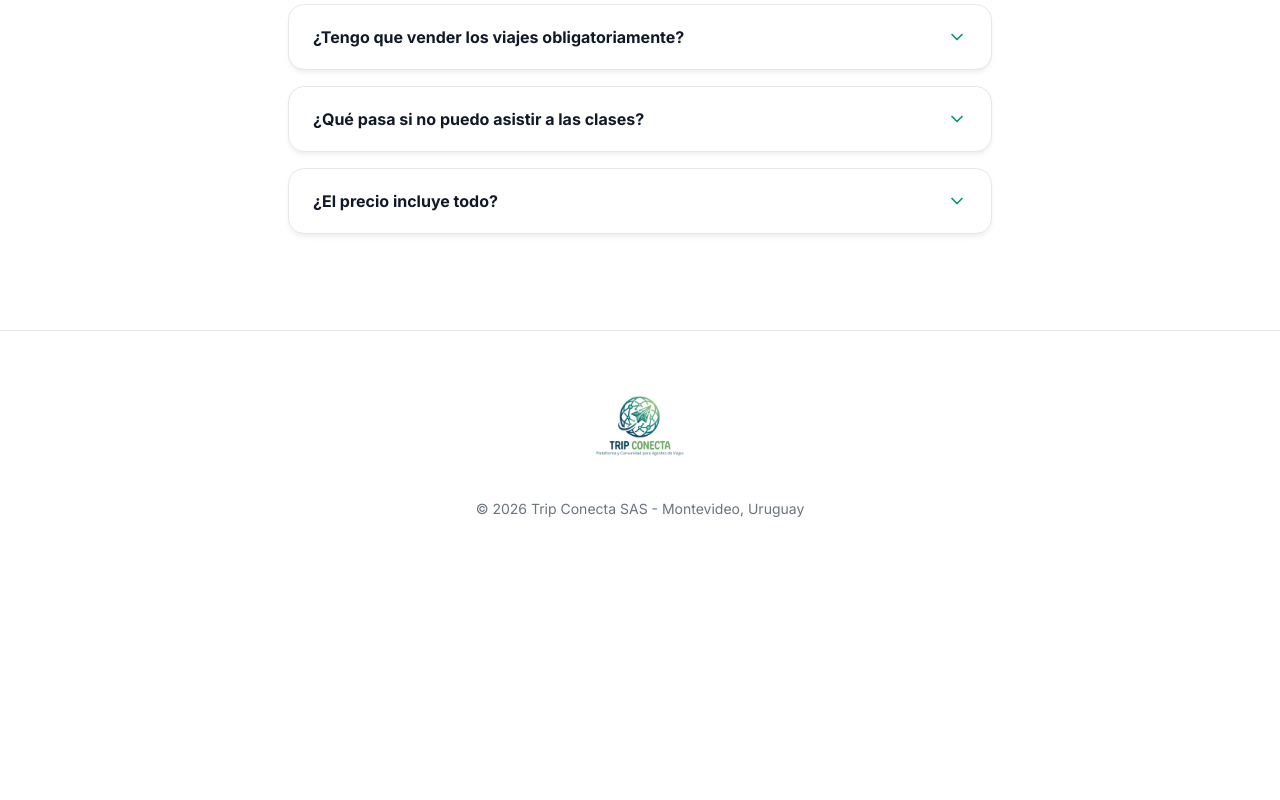
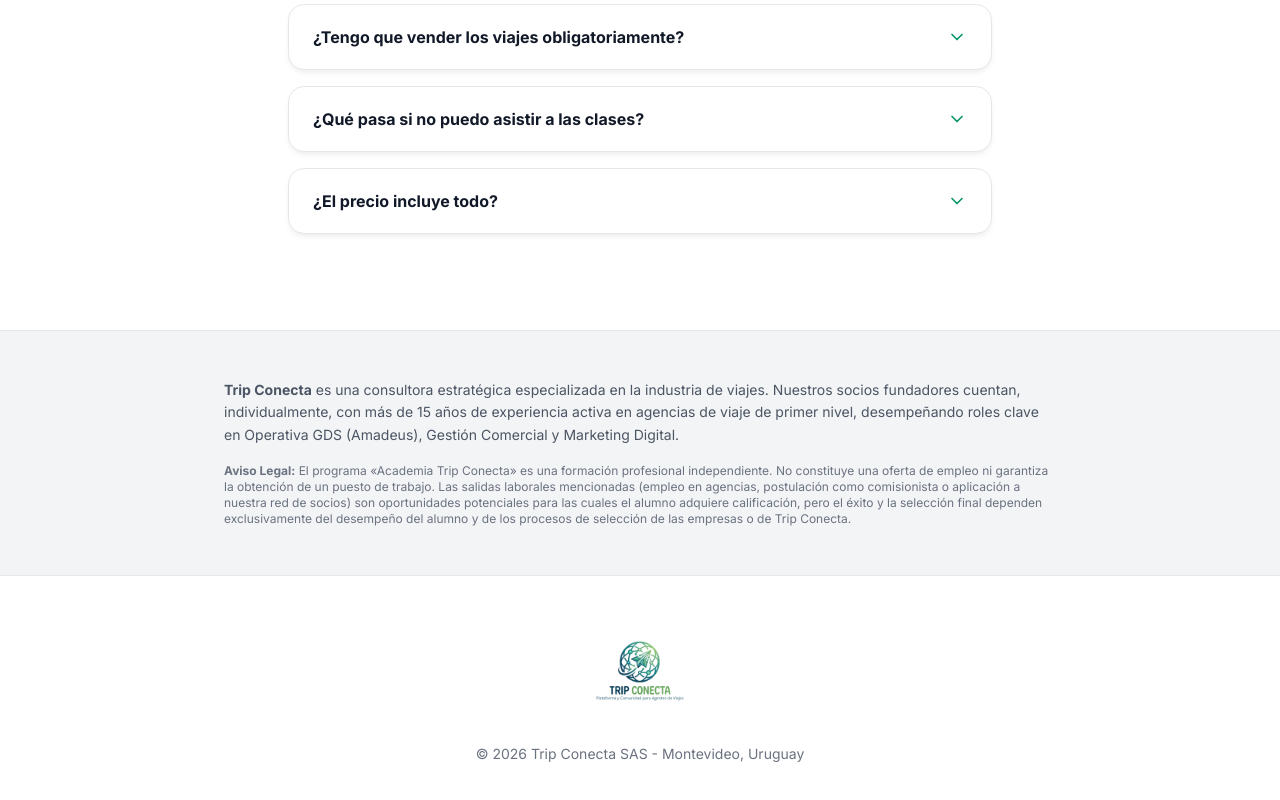
Before and after one commit to horaciogabriel92-art/trip-conecta-landing, a Next.js app: page /curso in a window 1280 px wide. Shown: the part 5940-6740 px from the top of the page. Before the commit the page ends 6507 px from the top, so only its background shows below. Built offline with nearby package versions, Linux system fonts and the light colour scheme.

Commit message:
Add: Disclaimer legal en paginas /curso y /pagar

```diff
--- a/src/app/curso/page.tsx
+++ b/src/app/curso/page.tsx
@@ -493,6 +493,20 @@ export default function CursoLanding() {
         )}
       </AnimatePresence>
 
+      {/* Disclaimer Legal */}
+      <section className="py-12 bg-gray-100 border-t border-gray-200">
+        <div className="max-w-4xl mx-auto px-4 sm:px-6 lg:px-8">
+          <div className="text-sm text-gray-600 leading-relaxed space-y-4">
+            <p>
+              <strong>Trip Conecta</strong> es una consultora estratégica especializada en la industria de viajes. Nuestros socios fundadores cuentan, individualmente, con más de 15 años de experiencia activa en agencias de viaje de primer nivel, desempeñando roles clave en Operativa GDS (Amadeus), Gestión Comercial y Marketing Digital.
+            </p>
+            <p className="text-xs text-gray-500">
+              <strong>Aviso Legal:</strong> El programa «Academia Trip Conecta» es una formación profesional independiente. No constituye una oferta de empleo ni garantiza la obtención de un puesto de trabajo. Las salidas laborales mencionadas (empleo en agencias, postulación como comisionista o aplicación a nuestra red de socios) son oportunidades potenciales para las cuales el alumno adquiere calificación, pero el éxito y la selección final dependen exclusivamente del desempeño del alumno y de los procesos de selección de las empresas o de Trip Conecta.
+            </p>
+          </div>
+        </div>
+      </section>
+
       {/* Footer - Logo más grande */}
       <footer className="border-t border-gray-200 py-12 bg-white">
         <div className="max-w-7xl mx-auto px-4 sm:px-6 lg:px-8">
--- a/src/app/pagar/page.tsx
+++ b/src/app/pagar/page.tsx
@@ -480,6 +480,20 @@ export default function PagarPage() {
         </div>
       </section>
 
+      {/* Disclaimer Legal */}
+      <section className="py-12 bg-gray-100 border-t border-gray-200">
+        <div className="max-w-4xl mx-auto px-4 sm:px-6 lg:px-8">
+          <div className="text-sm text-gray-600 leading-relaxed space-y-4">
+            <p>
+              <strong>Trip Conecta</strong> es una consultora estratégica especializada en la industria de viajes. Nuestros socios fundadores cuentan, individualmente, con más de 15 años de experiencia activa en agencias de viaje de primer nivel, desempeñando roles clave en Operativa GDS (Amadeus), Gestión Comercial y Marketing Digital.
+            </p>
+            <p className="text-xs text-gray-500">
+              <strong>Aviso Legal:</strong> El programa «Academia Trip Conecta» es una formación profesional independiente. No constituye una oferta de empleo ni garantiza la obtención de un puesto de trabajo. Las salidas laborales mencionadas (empleo en agencias, postulación como comisionista o aplicación a nuestra red de socios) son oportunidades potenciales para las cuales el alumno adquiere calificación, pero el éxito y la selección final dependen exclusivamente del desempeño del alumno y de los procesos de selección de las empresas o de Trip Conecta.
+            </p>
+          </div>
+        </div>
+      </section>
+
       {/* Footer */}
       <footer className="border-t border-gray-200 py-12 bg-white">
         <div className="max-w-7xl mx-auto px-4 sm:px-6 lg:px-8">
```
